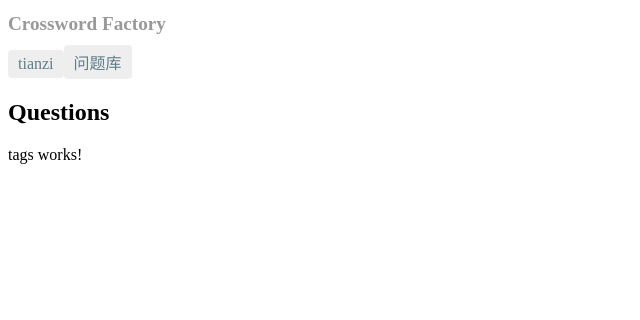
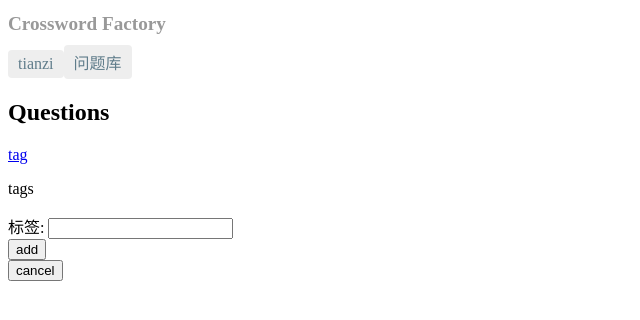
Before and after one commit to zhiyong-wang/zimicreater, an Angular app: page /questions/tags in a window 1280 px wide. Shown: the top 320 px of the page, without its empty margins (0-640 px from the left). Built offline with nearby package versions, Linux system fonts and the light colour scheme; no server answers.

Commit message:
add tag_delete

```diff
--- a/src/app/questions/WordItem.ts
+++ b/src/app/questions/WordItem.ts
@@ -4,3 +4,8 @@ export class WordItem {
   question: string;
   answer:string;
 }
+
+export class Tag {
+  tag_id:number;
+  tag_title:string;
+}
--- a/src/app/questions/question-list/question-list.component.html
+++ b/src/app/questions/question-list/question-list.component.html
@@ -1,5 +1,5 @@
 
-<h2>{{message}}</h2>
+<h2>questions list</h2>
  <a [routerLink]="['../wordItems']">add a new wordItem</a>
 <ul class="">
   <li *ngFor="let wordItem of wordItems" [class.selected]="wordItem.id === selectedId">
--- a/src/app/questions/question-list/question-list.component.ts
+++ b/src/app/questions/question-list/question-list.component.ts
@@ -10,16 +10,13 @@ import { QuestionService } from '../question.service'
   styleUrls: ['./question-list.component.css']
 })
 export class QuestionListComponent implements OnInit {
-   message:string='null';
    wordItems: WordItem[];
    wordItem:WordItem;
 
    getwordItems():void{
 	  this.service.getwordItems().subscribe(questions=>{
       this.wordItems=questions["data"];
-       this.message='okkk';
      })
-
 
 }
 
--- a/src/app/questions/question.service.ts
+++ b/src/app/questions/question.service.ts
@@ -3,14 +3,15 @@ import { HttpClient, HttpHeaders } from '@angular/common/http';
 import { catchError, map, tap } from 'rxjs/operators';
 import { Observable } from 'rxjs';
 import { of } from 'rxjs';
-import { WordItem} from './WordItem'
+import { WordItem} from './WordItem';
+import { Tag} from './WordItem'
 
 const httpOptions = {
 	  headers: new HttpHeaders({ 'Content-Type': 'application/json' })
 	};
 
 const httpOptions1 = {
-	  headers: new HttpHeaders({ 'Content-Type': 'string' })
+	  headers: new HttpHeaders({ 'Content-Type': 'text/plain' })
 	};
 
 @Injectable({
@@ -41,6 +42,27 @@ export class QuestionService {
 
     }
 
+   addtag (tag:Tag): Observable<{}> {
+      let Url="http://localhost:5757/weapp/tag_add"
+      return this.http.post(Url, tag, httpOptions).pipe(
+        catchError(this.handleError<string>('addtag'))
+    );
+   }
+
+   deletetag(tag:Tag):Observable<{}> {
+
+      let Url="http://localhost:5757/weapp/tag_delete"
+      return this.http.post<{}>(Url, tag, httpOptions).pipe(
+        catchError(this.handleError<string>('deleteTag'))
+    );
+}
+
+   gettags():Observable<string[]>{
+      let Url= "http://localhost:5757/weapp/tags_list"
+      return this.http.get<any>(Url)
+
+   }
+
   private handleError<T> (operation = 'operation', result?: T) {
     return (error: any): Observable<T> => {
 
--- a/src/app/questions/questions.component.ts
+++ b/src/app/questions/questions.component.ts
@@ -3,6 +3,9 @@ import { Component } from '@angular/core';
 @Component({
   template:  `
     <h2>Questions</h2>
+    <nav>
+    <a routerLink="tags" routerLinkActive="active">tag</a>
+    </nav>
     <router-outlet></router-outlet>
   `
 })
--- a/src/app/questions/questions.module.ts
+++ b/src/app/questions/questions.module.ts
@@ -7,6 +7,7 @@ import { QuestionEditComponent } from './question-edit/question-edit.component';
 import { QuestionListComponent } from './question-list/question-list.component';
 import { TagsComponent } from './tags/tags.component';
 import { QuestionsRoutingModule} from './questions.routing';
+import { TagListComponent } from './tag-list/tag-list.component';
 
 @NgModule({
   imports: [
@@ -18,7 +19,8 @@ import { QuestionsRoutingModule} from './questions.routing';
   QuestionsComponent,
   QuestionEditComponent,
   QuestionListComponent,
-  TagsComponent],
+  TagsComponent,
+  TagListComponent],
   providers: [
 
   ],
--- /dev/null
+++ b/src/app/questions/tag-list/tag-list.component.html
@@ -0,0 +1,13 @@
+<div *ngIf="tags">
+
+<ul class="">
+  <li *ngFor="let tag of tags"
+    [class.selected]="tag.id === selectedId"
+    (click)="onSelect(tag)">
+
+
+    <span class="badge">{{tag.tag_id}}</span>
+    <span class="badge">{{tag.tag_title}}</span>
+  </li>
+</ul>
+</div>
--- /dev/null
+++ b/src/app/questions/tag-list/tag-list.component.ts
@@ -0,0 +1,34 @@
+import { Component, OnInit,Output,EventEmitter, } from '@angular/core';
+import { QuestionService } from '../question.service'
+import { Observable,of,from} from 'rxjs';
+import {Tag} from '../WordItem'
+
+@Component({
+  selector: 'app-tag-list',
+  templateUrl: './tag-list.component.html',
+  styleUrls: ['./tag-list.component.css']
+})
+export class TagListComponent implements OnInit {
+
+  tags:Tag[];
+  selectedTag:Tag;
+ @Output() selectTag =new EventEmitter<Tag>();
+
+   onSelect(tag:Tag){
+      this.selectTag.emit(tag);
+      this.selectedTag=tag
+    };
+  gettags():void{
+	  this.service.gettags().subscribe(tags=>{
+      this.tags=tags["data"];
+     })
+     }
+
+  constructor(
+  	private service: QuestionService) { }
+
+  ngOnInit() {
+  	this.gettags();
+  }
+
+}
--- a/src/app/questions/tags/tags.component.html
+++ b/src/app/questions/tags/tags.component.html
@@ -1,3 +1,22 @@
-<p>
-  tags works!
+<p>tags
 </p>
+
+<form>
+
+	<div>
+	    <label>标签:
+	      <input  [(ngModel)]="tag.tag_title"  (keyup.enter)="onKey()"  (blur)="onKey()" name="tag"   >
+    </label>
+
+	</div>
+
+
+ 	<div *ngIf="selectedTag"><button (click)="delete()">delete</button></div>
+    <div *ngIf="selectedTag==null"><button (click)="add()">add</button></div>
+    <div ><button (click)="cancel()">cancel</button></div>
+</form>
+
+
+<div class="">
+<app-tag-list (selectTag)="selectTag($event)"></app-tag-list>
+</div>
--- a/src/app/questions/tags/tags.component.ts
+++ b/src/app/questions/tags/tags.component.ts
@@ -1,4 +1,8 @@
-import { Component, OnInit } from '@angular/core';
+  import { Component, OnInit,Input } from '@angular/core';
+import { QuestionService } from '../question.service'
+import { Observable,of,from} from 'rxjs';
+import { switchMap } from 'rxjs/operators';
+import {Tag} from '../WordItem'
 
 @Component({
   selector: 'app-tags',
@@ -7,7 +11,49 @@ import { Component, OnInit } from '@angular/core';
 })
 export class TagsComponent implements OnInit {
 
-  constructor() { }
+  tag:Tag={tag_id:null,tag_title:""};
+  errer_message:string='';
+  selectedTag:Tag=null;
+
+  @Input() selectId:string
+
+  onKey():void{
+       this.tag.tag_title=this.tag.tag_title.replace(/\s+/g,'')
+     }
+
+  selectTag(tag:Tag):void{
+  	this.selectedTag=tag
+  	this.tag=tag
+  }
+
+  add(): void {
+  	   if(this.tag.tag_title){
+          this.service.addtag(this.tag)
+             .subscribe(()=>{this.tag={tag_id:null,tag_title:null};
+         location.reload();});
+        }
+        else{
+          this.errer_message='必填'
+        }
+
+   };
+
+delete():void{
+
+this.service.deletetag(this.selectedTag)
+    .subscribe(()=>{this.cancel();
+    				location.reload();})
+
+}
+
+
+   cancel():void{
+   	this.tag={tag_id:null,tag_title:""}
+    this.selectedTag=null
+   }
+
+  constructor(
+  	private service: QuestionService) { }
 
   ngOnInit() {
   }
```
Also changed, not shown: src/app/questions/tag-list/tag-list.component.css (added), 1 other file (tests, documents, lock files or other folders).
